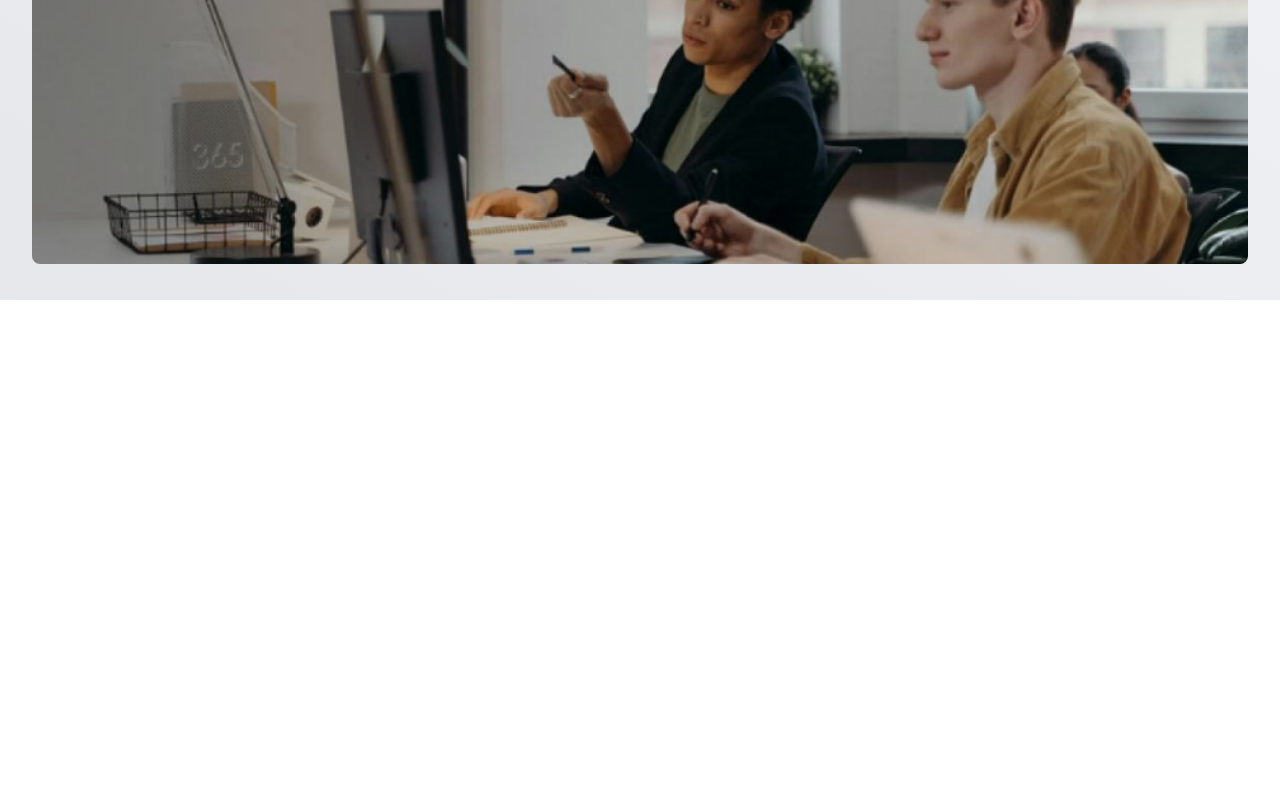
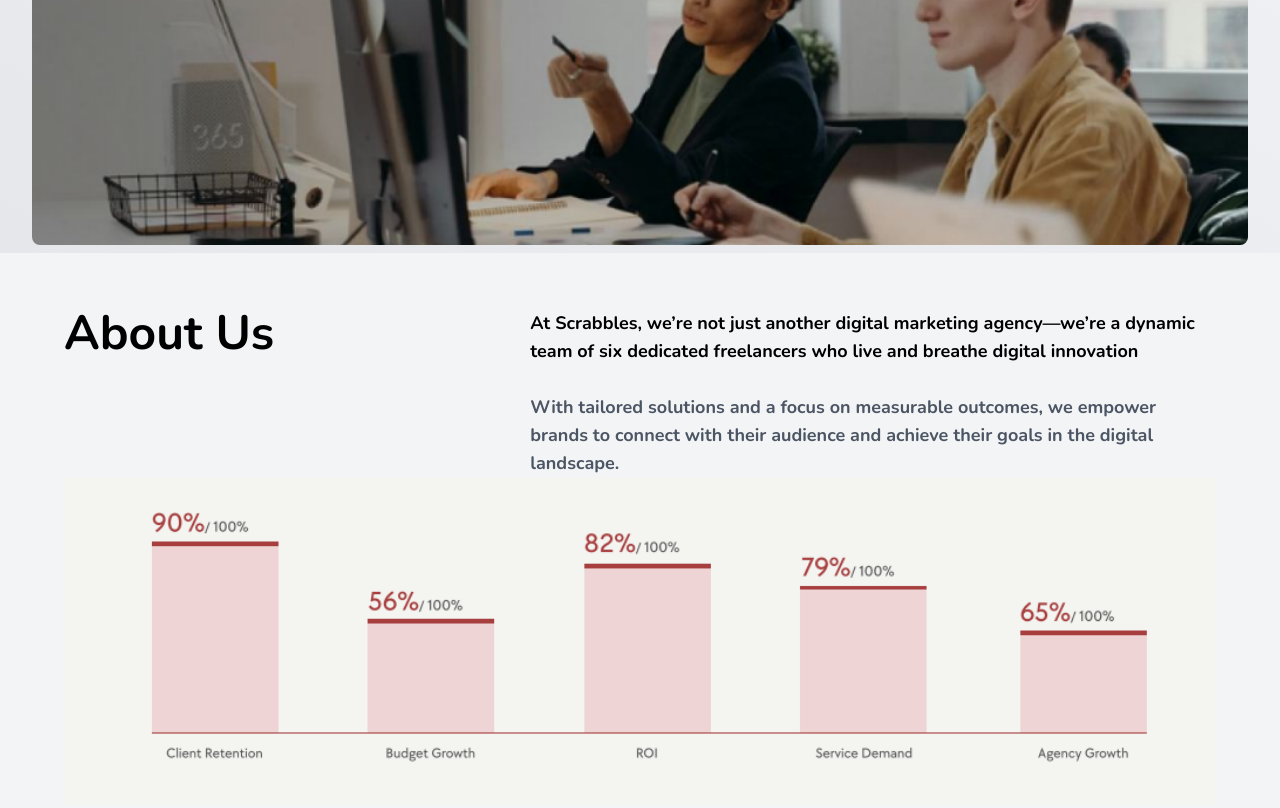
Before and after one commit to Vishalkumar0412/LandingPage, a website: page src/index.html in a window 1280 px wide. Shown: the part 604-1412 px from the top of the page. Before the commit the page ends 904 px from the top, so only its background shows below. Drawn offline with nearby package versions, Linux system fonts and the light colour scheme.

Commit message:
about section updated

```diff
--- a/src/index.html
+++ b/src/index.html
@@ -7,7 +7,7 @@
   <link rel="stylesheet" href="https://cdnjs.cloudflare.com/ajax/libs/font-awesome/6.7.1/css/all.min.css" integrity="sha512-5Hs3dF2AEPkpNAR7UiOHba+lRSJNeM2ECkwxUIxC1Q/FLycGTbNapWXB4tP889k5T5Ju8fs4b1P5z/iB4nMfSQ==" crossorigin="anonymous" referrerpolicy="no-referrer" />
   <link rel="stylesheet" href="https://fonts.googleapis.com/css2?family=Material+Symbols+Outlined:opsz,wght,FILL,GRAD@24,400,0,0&icon_names=drafts" />
 </head>
-<body class="font-primary">
+<body class="font-primary flex flex-col gap-2 bg-gray-100">
     <!-- headerSection -->
     <header class="bg-gray-100 md:flex justify-between md:p-3 md:items-center md:px-16">
         <!-- logodiv -->
@@ -51,7 +51,7 @@
 
 
   <!-- main section -->
-  <section id="mainSection" class="bg-red-700 p-2 h-screen pt-32  bg-gradient-to-tr gap-3 flex flex-col items-center from-gray-200 justify-center to-gray-100">
+  <section id="mainSection" class="bg-red-700  p-2 h-full pt-32  bg-gradient-to-tr gap-3 flex flex-col items-center from-gray-200 justify-center to-gray-100">
     <div id="heroText" class=" flex items-center  justify-between w-96">
         <div class="h-1 w-20 bg-red-600"></div>
         <h3 class="text-3xl text-gray-500 ">THE SCRABBLE</h3>
@@ -77,7 +77,28 @@
 
   </section>
   <!-- aboutPage -->
-  <section id="aboutSection">
+  <section id="aboutSection" class="bg-gray-100 items-center px-16 pt-12 flex flex-col">
+      <div class="flex justify-around gap-64">
+            <div  id="aboutHead" class="text-nowrap">
+        <h2 class="text-5xl font-bold">About Us</h2>
+
+        </div>
+        <div id="aboutPera" class="text-lg gap-3">
+                <p class="font-bold">At Scrabbles, we’re not just another digital marketing agency—we’re a dynamic
+                    team of six dedicated freelancers who live and breathe digital innovation</p> <br>
+                <p class="font-bold text-gray-600">
+
+                    With tailored solutions and a focus on measurable outcomes, we empower
+                        brands to connect with their audience and achieve their goals in the digital
+                    landscape.
+                </p>
+        </div>
+    </div>
+        <div id="aboutImg">
+            <img src="./assets/graph.png" class="w-[110vw]" alt="">
+
+
+        </div>
 
   </section>
   <!-- ourservices  section -->
```
Also changed, not shown: src/output.css.
